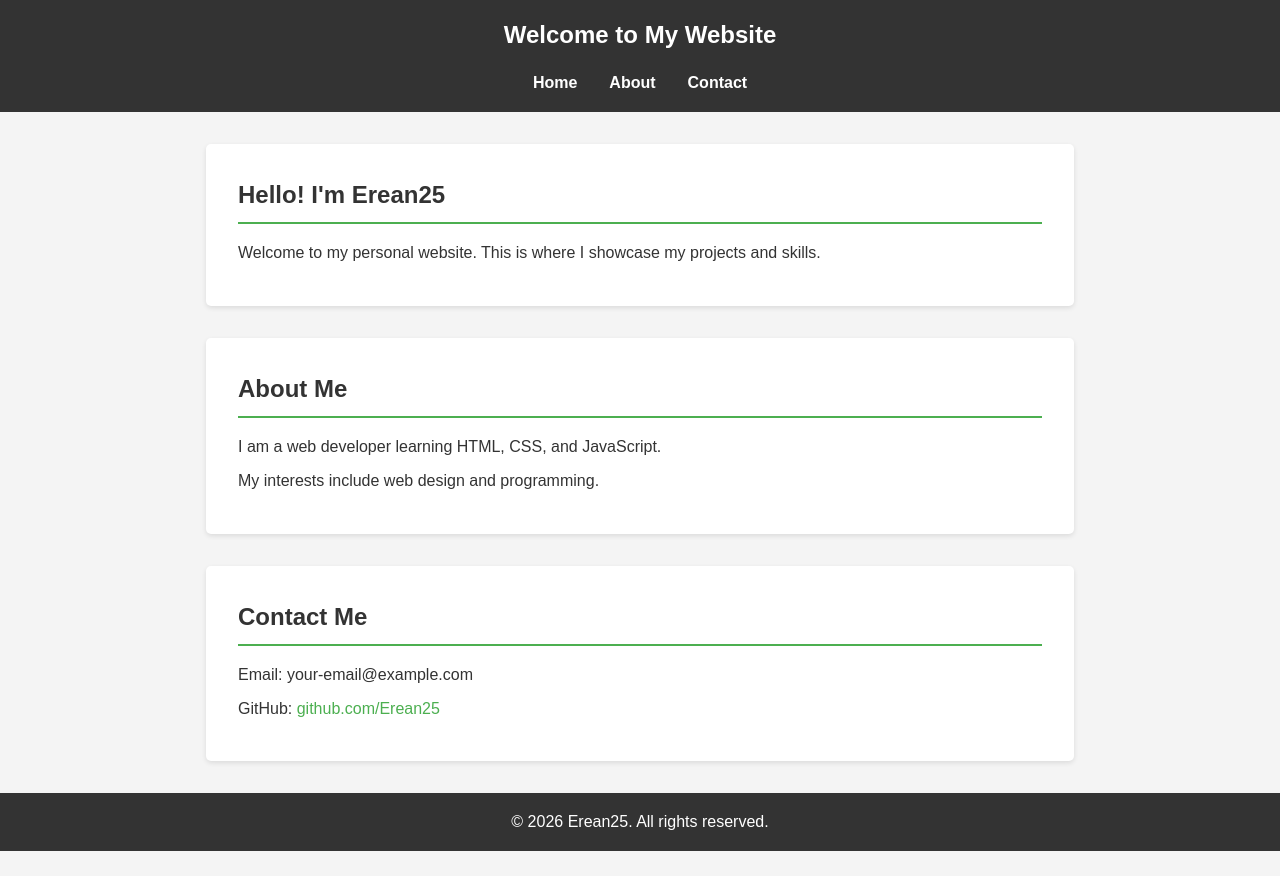
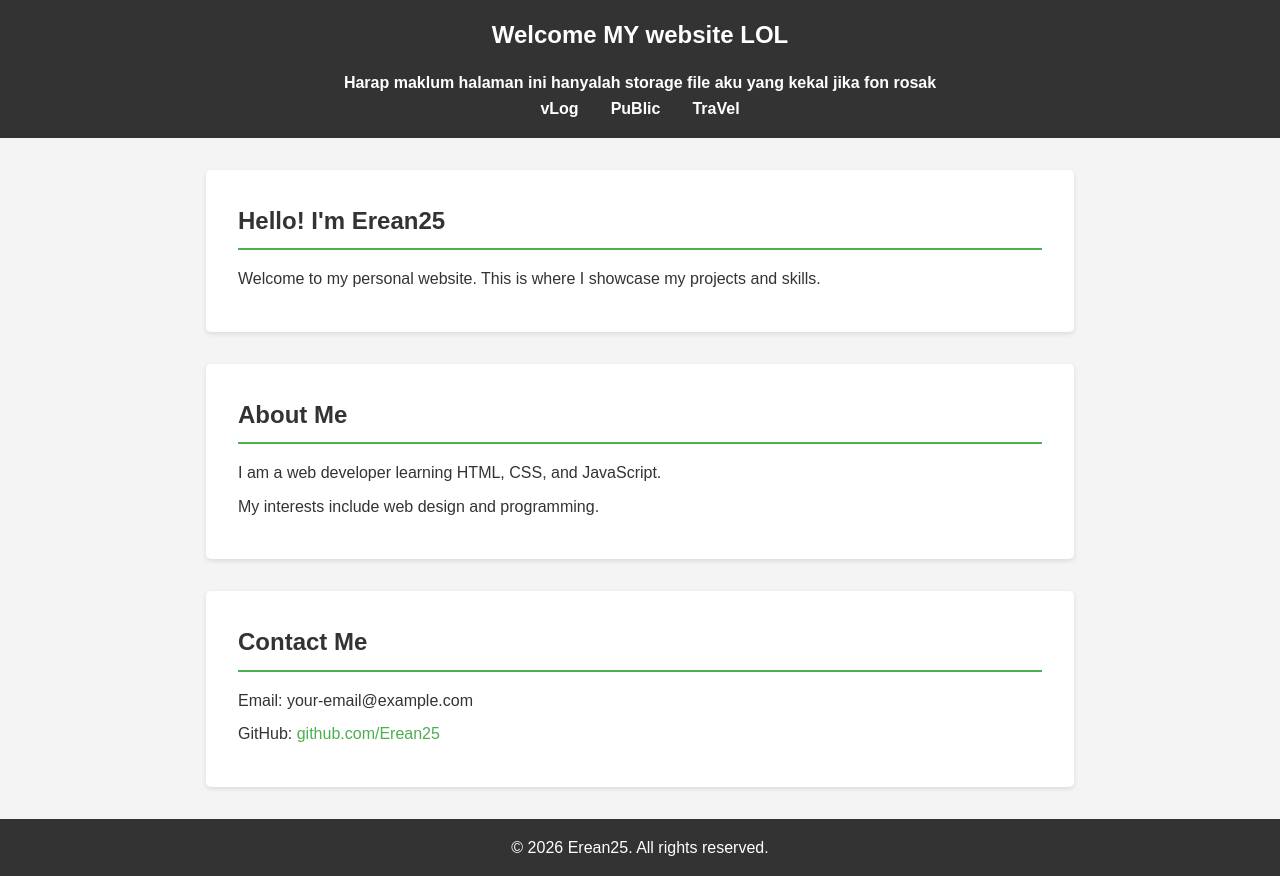
Before and after one commit to Erean25/erean-portFolio, a plain HTML site: page index.html in a window 1280 px wide. Before the commit the page ends 851 px from the top, so only its background shows below. Drawn offline with Linux system fonts and the light colour scheme.

Commit message:
Update section  index.html

```diff
--- a/index.html
+++ b/index.html
@@ -10,11 +10,12 @@
     <!-- Header/Navigation -->
     <header>
         <nav>
-            <h1>Welcome to My Website</h1>
+            <h1>Welcome MY website LOL</h1>
+            <h4>Harap maklum halaman ini hanyalah storage file aku yang kekal jika fon rosak</h4>
             <ul>
-                <li><a href="#home">Home</a></li>
-                <li><a href="#about">About</a></li>
-                <li><a href="#contact">Contact</a></li>
+                <li><a href="#vLog">vLog</a></li>
+                <li><a href="#PuBlic">PuBlic</a></li>
+                <li><a href="#TraVel">TraVel</a></li>
             </ul>
         </nav>
     </header>
@@ -22,20 +23,20 @@
     <!-- Main Content -->
     <main>
         <!-- Home Section -->
-        <section id="home">
+        <section id="vLog">
             <h2>Hello! I'm Erean25</h2>
             <p>Welcome to my personal website. This is where I showcase my projects and skills.</p>
         </section>
 
         <!-- About Section -->
-        <section id="about">
+        <section id="PuBlic">
             <h2>About Me</h2>
             <p>I am a web developer learning HTML, CSS, and JavaScript.</p>
             <p>My interests include web design and programming.</p>
         </section>
 
         <!-- Contact Section -->
-        <section id="contact">
+        <section id="TraVel">
             <h2>Contact Me</h2>
             <p>Email: your-email@example.com</p>
             <p>GitHub: <a href="https://github.com/Erean25" target="_blank">github.com/Erean25</a></p>
```
